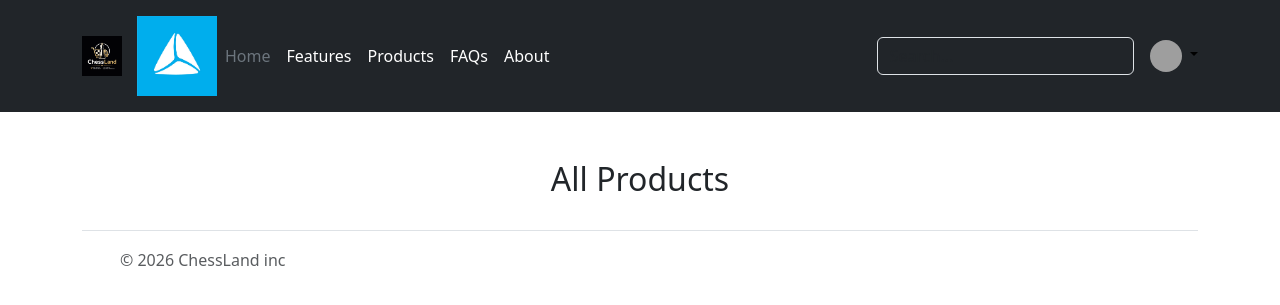
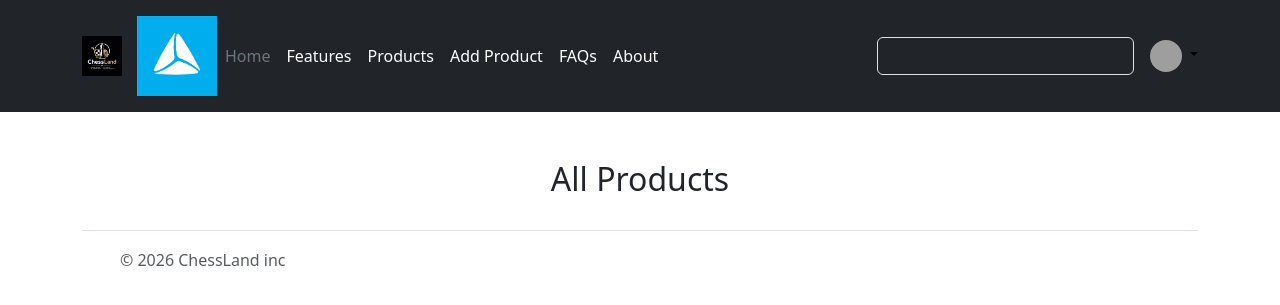
Before and after one commit to demetregogiashvili/ChessLand, a Flask app: page /allproducts in a window 1280 px wide. Shown: the top 305 px of the page. Run offline with Flask 3, Linux system fonts and the light colour scheme; the visitor is signed in with stand-in values (Sample User, id 1); grey boxes are pictures that could not be loaded.

Commit message:
fix header and routes

```diff
--- a/routes.py
+++ b/routes.py
@@ -56,7 +56,7 @@ def club():
     print(club.clubname)
     return render_template("land.html",club = club)
 # 1. პროდუქტის დამატების route
-@app.route("/add_product", methods=['GET', 'POST'])
+@app.route("/add_products", methods=['GET', 'POST'])
 def addProduct():
     if request.method == "POST":
         title = request.form['title']
--- a/templates/all_products.html
+++ b/templates/all_products.html
@@ -12,8 +12,8 @@
              <p>ფასი: {{ p.price }}</p>
              <p>ავტორი: {{ p.admin_id }}</p>
 
-                {% if current_user.is_admin %}
-                    <a href="{{ url_for('delete_product', product_id=p.id) }}" class="btn btn-danger">Delete</a>
+                {% if current_user.is_authenticated and current_user.is_admin %}
+                     <a href="{{ url_for('delete_product', product_id=p.id) }}" class="btn btn-danger">Delete</a>
                 {% endif %}
             </div>
         </div>
--- a/templates/header.html
+++ b/templates/header.html
@@ -19,6 +19,7 @@
                      <li><a href="{{ url_for('index') }}" class="nav-link px-2 text-secondary">Home</a></li>
                     <li><a href="#" class="nav-link px-2 text-white">Features</a></li>
                     <li><a href="{{ url_for('products') }}" class="nav-link px-2 text-white">Products</a></li>
+                    <li><a href="{{ url_for('addProduct') }}" class="nav-link px-2 text-white">Add Product</a></li>
                     <li><a href="#" class="nav-link px-2 text-white">FAQs</a></li>
                     <li><a href="#" class="nav-link px-2 text-white">About</a></li>
 </ul>
```
